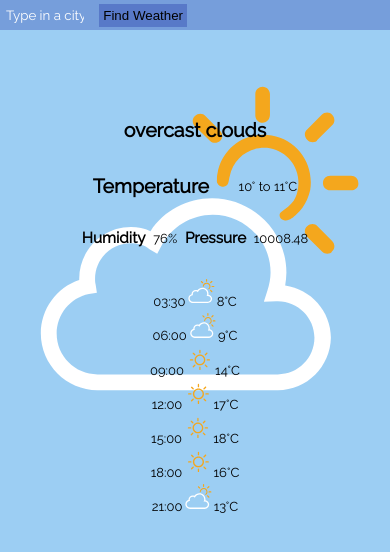
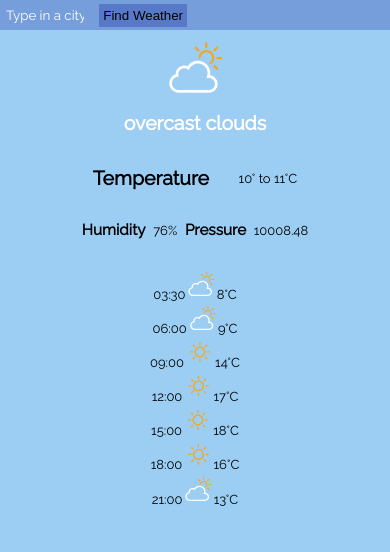
Before and after one commit to shadi-nakhal/weather-api, a React (Create React App) app: page / in a window 390 px wide. Shown: the top 552 px of the page. Built offline with nearby package versions, Linux system fonts and the light colour scheme.

Commit message:
Changed css based on BEM classnames and fixed mobile view

```diff
--- a/src/App.css
+++ b/src/App.css
@@ -8,3 +8,8 @@ body{
   background-color: #9ccef3;
   font-family:"Raleway", sans-serif;
 }
+@media only screen and (max-width: 600px) {
+  .app{
+    font-size: small;
+  }
+}
--- a/src/components/Currentweather.css
+++ b/src/components/Currentweather.css
@@ -1,23 +1,34 @@
-figure{
+.currentweather__figure{
     height: 10em;
     margin-top: 2%;
   }
-  .current-weather{
-    display: flex;
-    justify-content: center;
-  }
-  figcaption{
+ .currentweather{
     display: flex;
     flex-direction: column;
-  }
-  .status{
+    justify-content: center;
+ }
+  .currentweather__figcaption--caption-status{
     color: white;
   }
-  span{
+  .currentweather__figcaption--caption{
     display: flex;
     flex-direction: row;
     align-items: center;
     justify-content: space-around;
-    padding-left: 40%;
-    padding-right: 40%;
+    padding-left: 35%;
+    padding-right: 35%;
   }
+@media only screen and (max-width: 600px) {
+  .currentweather__figure{
+    height: 5em;
+    margin:0;
+    margin-top: 2%;
+  }
+  .currentweather__figcaption--caption{
+    padding-left: 20%;
+    padding-right: 20%;
+  }
+  .currentweather{
+    margin: 0;
+  }
+}
--- a/src/components/Currentweather.js
+++ b/src/components/Currentweather.js
@@ -21,19 +21,19 @@ class Currentweather extends React.Component {
     render() {
       return (
         <section className="currentweather">
-            <figure className="currentweather__figure">
+            <figure className="currentweather currentweather__figure">
                   <img className="currentweather__figure currentweather__figure--img" src={mostlycloudy} alt="mostlycloudy icon"/>
             </figure>
-            <figcaption className="currentweather__figcaption">
-                  <span className="currentweather__figcaption currentweather__figcaption--caption-status">
+            <figcaption className="currentweather currentweather__figcaption">
+                  <span className="currentweather__figcaption currentweather__figcaption--caption currentweather__figcaption--caption-status">
                     <h1>overcast clouds</h1>
                   </span>
-                  <span className="currentweather__figcaption currentweather__figcaption--caption-temperature">
+                  <span className="currentweather__figcaption currentweather__figcaption--caption currentweather__figcaption--caption-temperature">
                     <h2>Temperature </h2> 10&#176; to 11&#176;C
-                    </span>
-                    <span className="currentweather__figcaption currentweather__figcaption--caption-humidity-pressure">
-                  <h3>Humidity </h3> 76%
-                  <h3>Pressure </h3> 10008.48
+                  </span>
+                  <span className="currentweather__figcaption currentweather__figcaption--caption currentweather__figcaption--caption-humidity-pressure">
+                    <h3>Humidity </h3> 76%
+                    <h3>Pressure </h3> 10008.48
                   </span>
             </figcaption>
         </section>
--- a/src/components/Hourlyweather.css
+++ b/src/components/Hourlyweather.css
@@ -1,11 +1,11 @@
-ul{
+.hourlyweather__timelist{
     display: flex;
     flex-direction: row;
     justify-content: space-between;
     margin-left: 10%;
     margin-right: 10%;
   }
-  li{
+  .hourlyweather__timelist--item{
     list-style: none;
   }
   .app__main {
@@ -20,28 +20,13 @@ ul{
   }
 
 @media only screen and (max-width: 600px) {
-    .app{
-      font-size: small;
-    }
-    figure{
-      height: 5em;
-      margin:0;
-      margin-top: 2%;
-    }
-    span{
-      padding-left: 20%;
-      padding-right: 20%;
-    }
-    .current-weather{
-      margin: 0;
-    }
-    ul{
+  .hourlyweather__timelist{
     display: flex;
     flex-direction: column;
     text-align: center;
     padding: 0;
   }
-    li img{
+  .hourlyweather__timelist--item img{
     height: 10%;
     width: 10%;
   }
--- a/src/components/Hourlyweather.js
+++ b/src/components/Hourlyweather.js
@@ -22,13 +22,13 @@ class Hourlyweather extends React.Component {
       return (
         <section className="hourlyweather">
             <ul className="hourlyweather__timelist">
-                <li className="hourlyweather__timelist hourlyweather__timelist--threeAM"><time>03:30</time><img src={mostlycloudy} alt="mostlycloudy icon"/>8&#176;C</li>
-                <li className="hourlyweather__timelist hourlyweather__timelist--sixAM"><time>06:00</time><img src={mostlycloudy} alt="mostlycloudy icon"/>9&#176;C</li>
-                <li className="hourlyweather__timelist hourlyweather__timelist--nineAM"><time>09:00</time><img src={clear} alt="clear icon"/>14&#176;C</li>
-                <li className="hourlyweather__timelist hourlyweather__timelist--twelvePM"><time>12:00</time><img src={clear} alt="clear icon"/>17&#176;C</li>
-                <li className="hourlyweather__timelist hourlyweather__timelist--threePM"><time>15:00</time><img src={clear} alt="clear icon"/>18&#176;C</li>
-                <li className="hourlyweather__timelist hourlyweather__timelist--sixPM"><time>18:00</time><img src={clear} alt="clear icon"/>16&#176;C</li>
-                <li className="hourlyweather__timelist hourlyweather__timelist--ninePM"><time>21:00</time><img src={mostlycloudy} alt="mostlycloudy icon"/>13&#176;C</li>
+                <li className="hourlyweather__timelist--item hourlyweather__timelist--threeAM"><time>03:30</time><img src={mostlycloudy} alt="mostlycloudy icon"/>8&#176;C</li>
+                <li className="hourlyweather__timelist--item hourlyweather__timelist--sixAM"><time>06:00</time><img src={mostlycloudy} alt="mostlycloudy icon"/>9&#176;C</li>
+                <li className="hourlyweather__timelist--item hourlyweather__timelist--nineAM"><time>09:00</time><img src={clear} alt="clear icon"/>14&#176;C</li>
+                <li className="hourlyweather__timelist--item hourlyweather__timelist--twelvePM"><time>12:00</time><img src={clear} alt="clear icon"/>17&#176;C</li>
+                <li className="hourlyweather__timelist--item hourlyweather__timelist--threePM"><time>15:00</time><img src={clear} alt="clear icon"/>18&#176;C</li>
+                <li className="hourlyweather__timelist--item hourlyweather__timelist--sixPM"><time>18:00</time><img src={clear} alt="clear icon"/>16&#176;C</li>
+                <li className="hourlyweather__timelist--item hourlyweather__timelist--ninePM"><time>21:00</time><img src={mostlycloudy} alt="mostlycloudy icon"/>13&#176;C</li>
             </ul>
         </section>
 
```
Lines whose indentation alone changed are shown as unchanged.
